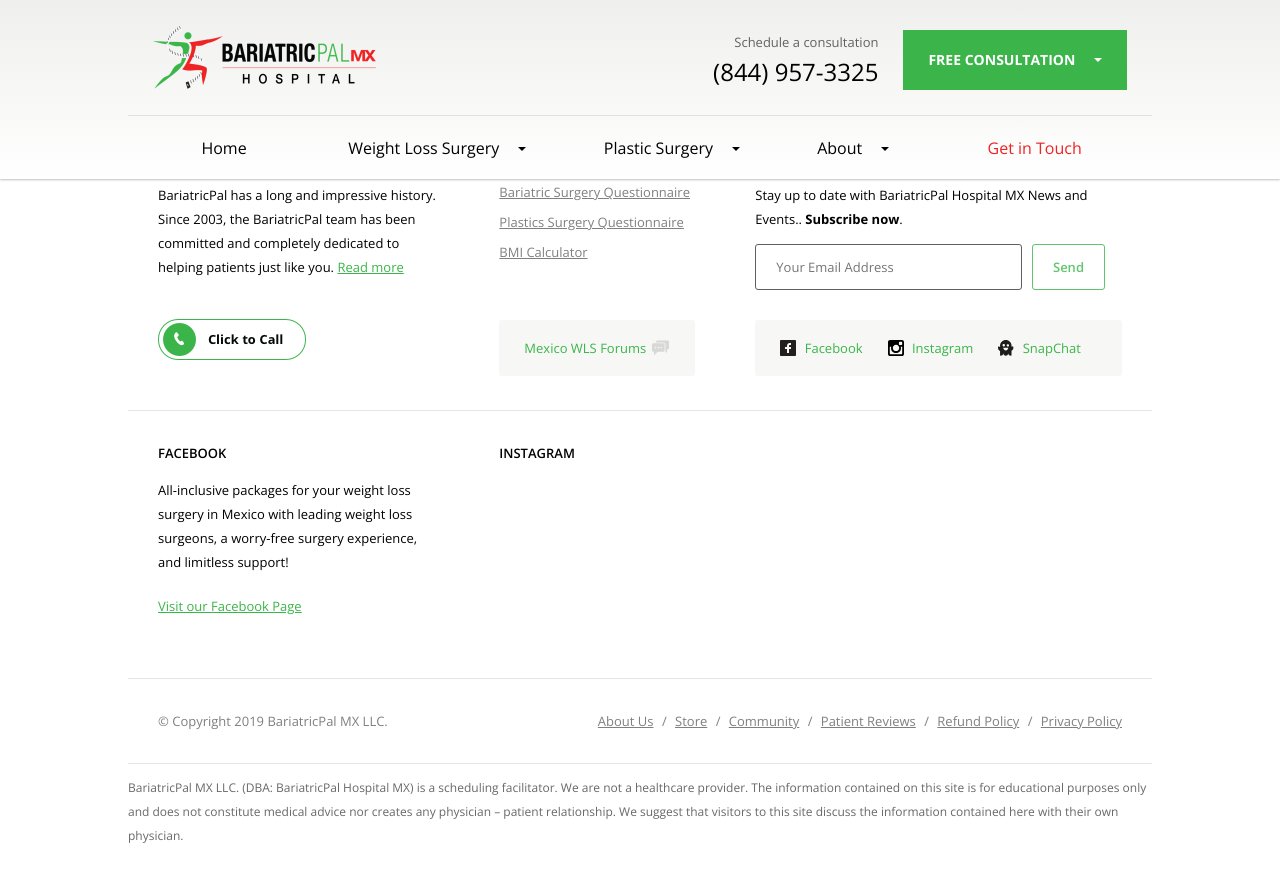
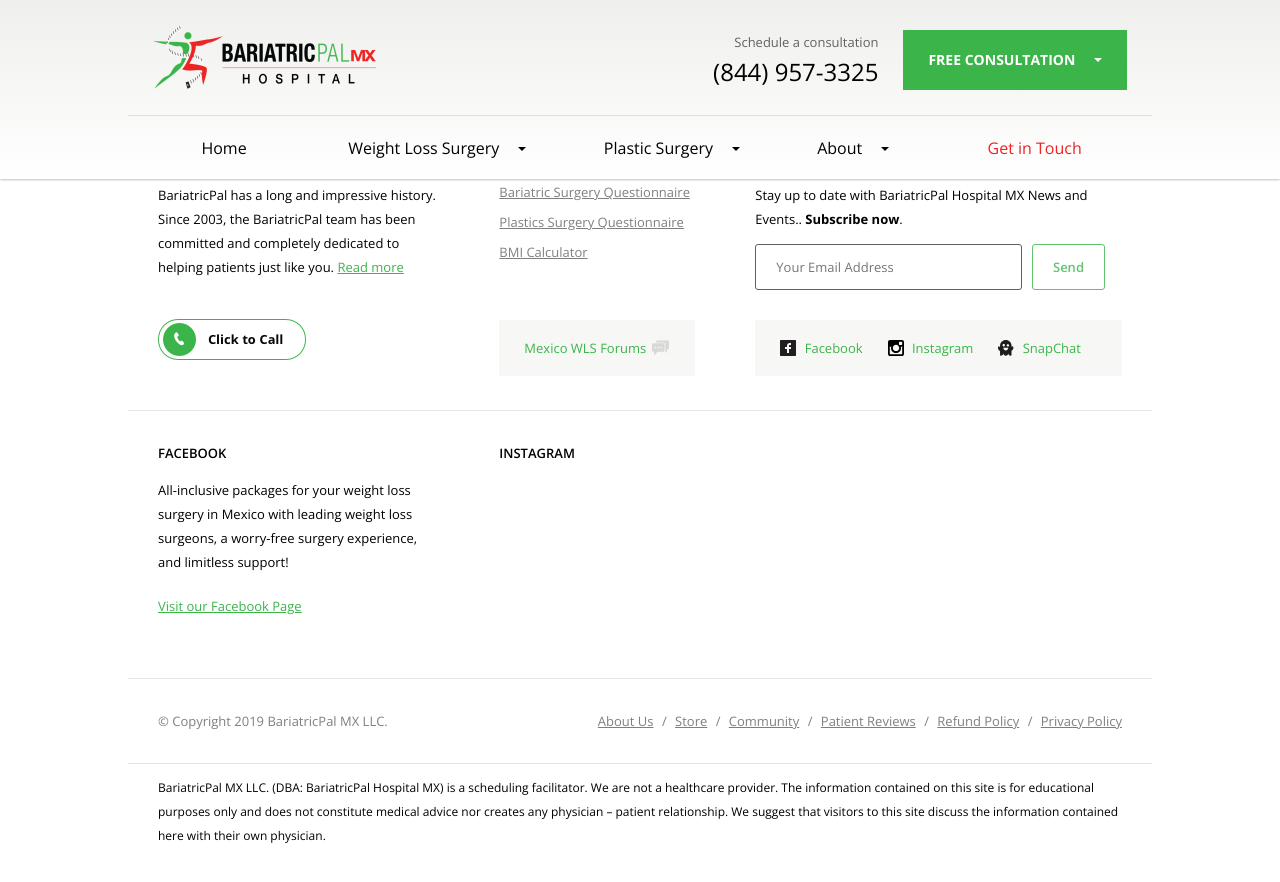
Before and after one commit to bariatricpal/bpmx, a Jekyll site: the page built from refund-policy.markdown, in a window 1280 px wide and 900 px high, scrolled down 769 px. Shown: the top 882 px of the window. Built offline with Jekyll 4.4.1, drawn with Linux system fonts in a browser that asks for light colours.

Commit message:
Updated Footer

```diff
--- a/_includes/footer.html
+++ b/_includes/footer.html
@@ -142,6 +142,6 @@
         </li>
       </ul>
     </div>
-    <div class="footer-row"><p style="color: #747474;font-size: 12px;color: #737373;color: #717171;color: #707070;color: #6f6f6f;color: #6d6d6d;color: #6c6c6c;color: #6b6b6b;color: #696969;color: #686868;">BariatricPal MX LLC. (DBA: BariatricPal Hospital MX) is a scheduling facilitator. We are not a healthcare provider. The information contained on this site is for educational purposes only and does not constitute medical advice nor creates any physician – patient relationship. We suggest that visitors to this site discuss the information contained here with their own physician.</p></div>
+    <div class="footer-row"><p style="font-size: 12px; padding: 0 30px 0 30px;">BariatricPal MX LLC. (DBA: BariatricPal Hospital MX) is a scheduling facilitator. We are not a healthcare provider. The information contained on this site is for educational purposes only and does not constitute medical advice nor creates any physician – patient relationship. We suggest that visitors to this site discuss the information contained here with their own physician.</p></div>
   </div>
 </div>
```
